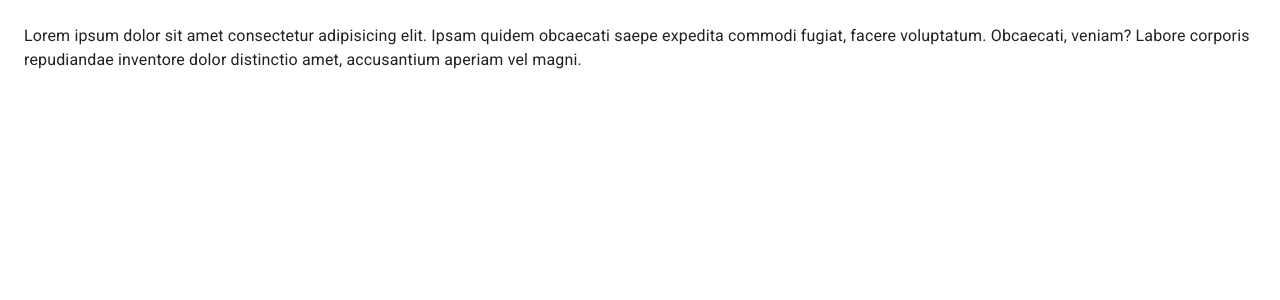
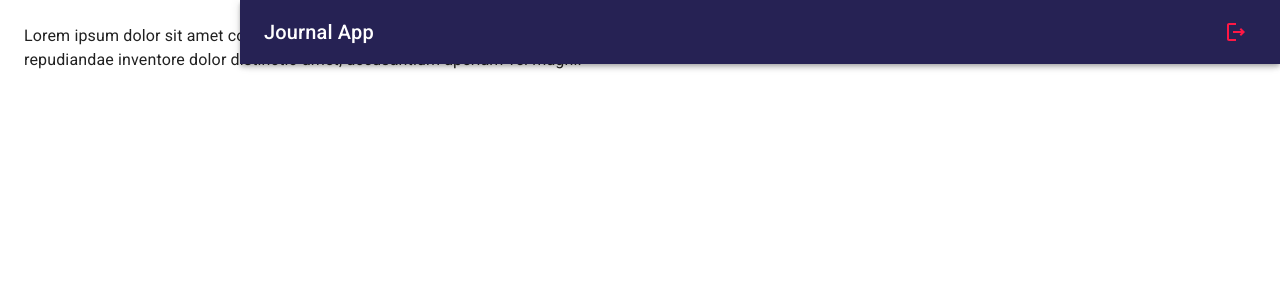
Before and after one commit to machelinos/react-05-journal-app, a React (Vite) app: page / in a window 1280 px wide. Shown: the top 300 px of the page. Built offline with nearby package versions, Linux system fonts and the light colour scheme.

Commit message:
Journal App - Navbar

```diff
--- /dev/null
+++ b/src/journal/components/Navbar.jsx
@@ -0,0 +1,40 @@
+import LogoutOutlined from "@mui/icons-material/LogoutOutlined"
+import MenuOutlined from "@mui/icons-material/MenuOutlined"
+import { AppBar, Grid, IconButton, Toolbar, Typography } from "@mui/material"
+
+export const Navbar = ({drawerWidth=240}) => {
+  return (
+    <AppBar
+        position="fixed"
+        sx={{
+            width: { sm: `calc(100% - ${drawerWidth}px)` },
+            ml: { sm: `${drawerWidth}px`}
+        }}
+    >
+        <Toolbar>
+            <IconButton
+                color="inherit"
+                edge="start"
+                sx={{mr: 2, display: {sm: 'none'}}}
+            >
+                <MenuOutlined />
+            </IconButton>
+
+            <Grid
+                container
+                alignItems="center"
+                direction="row"
+                justifyContent="space-between"
+            >
+                <Typography variant="h6" noWrap component="div">Journal App</Typography>
+
+                <IconButton color="error">
+                    <LogoutOutlined />
+                </IconButton>
+            </Grid>
+
+        </Toolbar>
+
+    </AppBar>
+  )
+}
--- /dev/null
+++ b/src/journal/components/index.js
@@ -0,0 +1 @@
+export * from './Navbar';
--- a/src/journal/layout/JournalLayout.jsx
+++ b/src/journal/layout/JournalLayout.jsx
@@ -1,10 +1,13 @@
 import { Box } from "@mui/material"
+import { Navbar } from "../components";
+
+const drawerWidth = 240;
 
 export const JournalLayout = ({children}) => {
   return (
     <Box sx={{display: 'flex'}} >
 
-        {/* Navbar */}
+        <Navbar drawerWidth={drawerWidth} />
 
         {/* Sidebar */}
 
```
